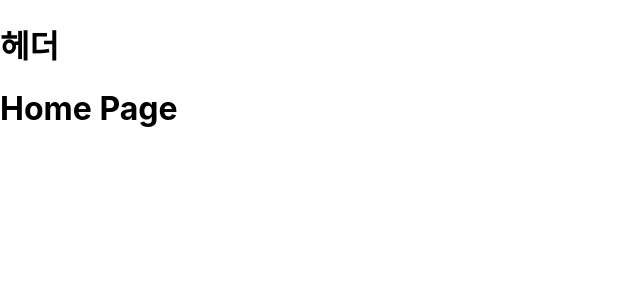
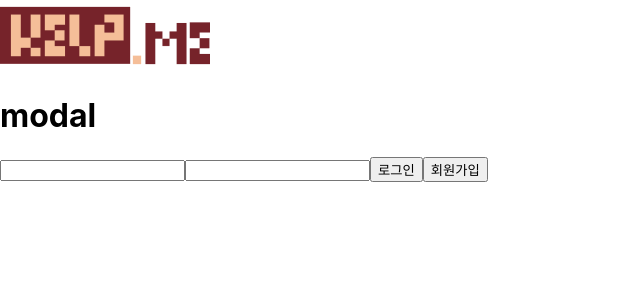
Before and after one commit to SEANsomething/Help_Me_Board, a React (Create React App) app: page / in a window 1280 px wide. Shown: the top 300 px of the page, without its empty margins (0-640 px from the left). Built offline with nearby package versions, Linux system fonts and the light colour scheme; the HTML template or start-up script is replaced by a standard one.

Commit message:
madal 추가

```diff
--- a/src/components/Header.jsx
+++ b/src/components/Header.jsx
@@ -1,5 +1,7 @@
+import logo from '../assets/images/logo.png';
+
 export default function Header() {
-	return <>
-		<h1>헤더</h1>
-	</>;
+	return <header>
+		<img src={logo} alt="" />
+	</header>;
 }
--- /dev/null
+++ b/src/components/Modal.jsx
@@ -0,0 +1,3 @@
+export default function Header() {
+    return <h1>modal</h1>
+}
--- a/src/pages/home/index.jsx
+++ b/src/pages/home/index.jsx
@@ -1,8 +1,16 @@
 import Header from "../../components/Header";
+import Modal from "../../components/Modal";
 
 export default function Home() {
 	return <>
 		<Header />
-		<h1>Home Page</h1>
+		<Modal />
+		<div id="login_popup">
+			<input type="ID를 입력하세요" />
+			<input type="PW를 입력하세요" />
+
+			<button>로그인</button>
+			<button>회원가입</button>
+		</div>
 	</>
 }
--- a/src/pages/posts/index.jsx
+++ b/src/pages/posts/index.jsx
@@ -1,5 +1,8 @@
+import Header from "../../components/Header";
+
 export default function PostNew() {
 	return <>
+	<Header />
 		<h1>PostNew Page</h1>
 	</>;
 }
--- a/src/pages/profile/index.jsx
+++ b/src/pages/profile/index.jsx
@@ -1,5 +1,9 @@
+import Header from "../../components/Header";
+
+
 export default function Profile() {
 	return <>
+	<Header />
 		<h1>Profile Page</h1>
 	</>;
 }
```
Also changed, not shown: src/assets/images/logo.png (added), src/index.css (line endings or trailing spaces).
